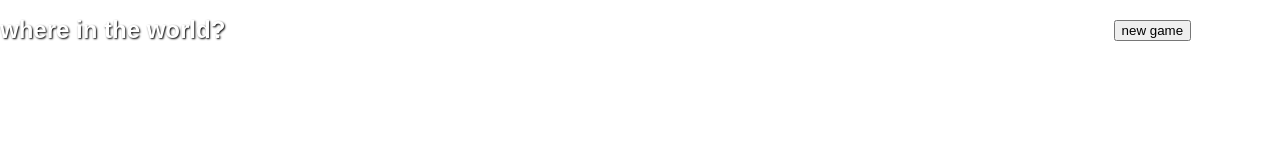
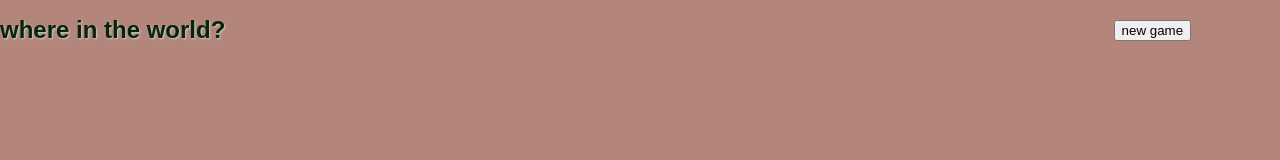
Before and after one commit to ryandjones14/where-in-the-world, a React app in the folder client/: page / in a window 1280 px wide. Built offline with nearby package versions, Linux system fonts and the light colour scheme; no server answers.

Commit message:
changed colors of text and background

```diff
--- a/client/src/components/App/App.css
+++ b/client/src/components/App/App.css
@@ -1,7 +1,10 @@
+body {
+  background: rgb(180, 133, 122);
+}
 .App {
   text-align: center;
-  color: white;
-  text-shadow: 1px 1px 2px black;
+  color: rgb(11, 34, 13);
+  text-shadow: 1px 1px 2px rgb(187, 212, 188);
   margin: 0;
 }
 
```
